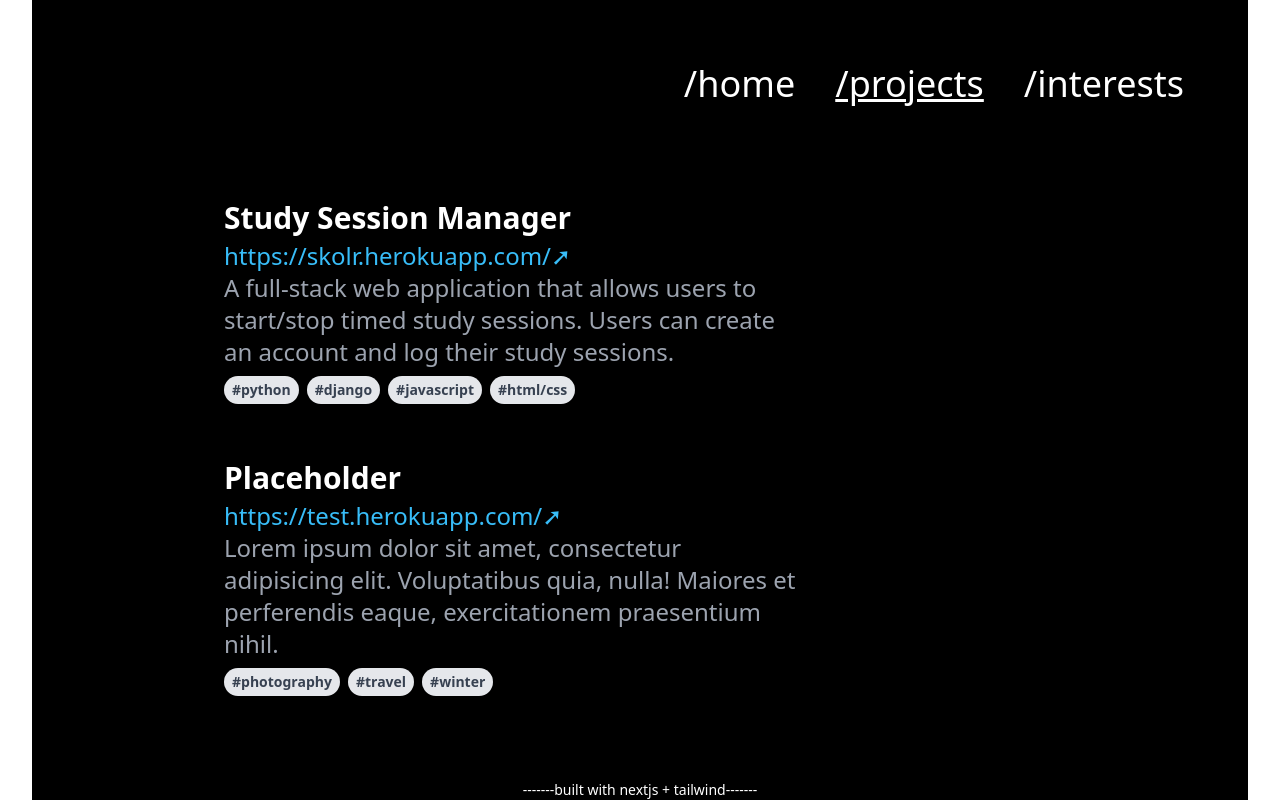
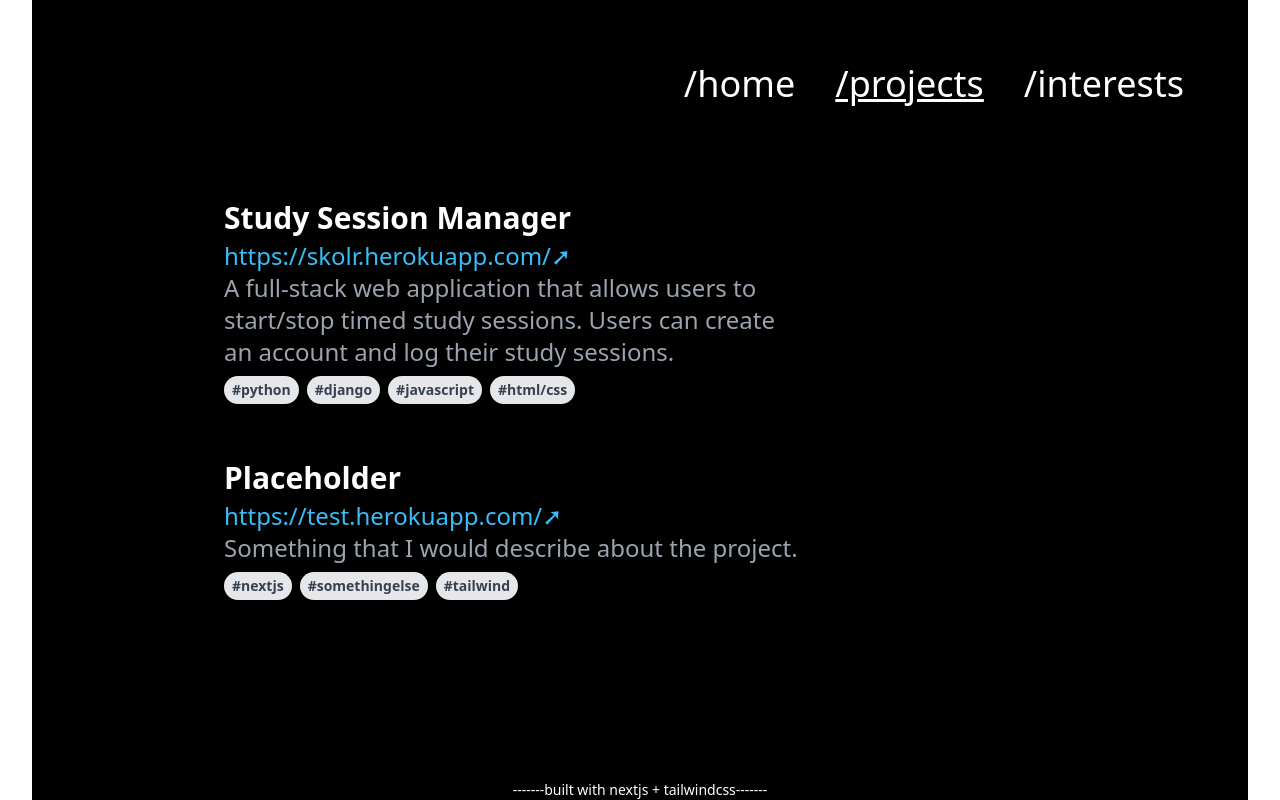
Before and after one commit to dannykd/portfolio-site, a Next.js app: page /projects in a window 1280 px wide. Built offline with nearby package versions, Linux system fonts and the light colour scheme.

Commit message:
fixed spacing

```diff
--- a/pages/index.js
+++ b/pages/index.js
@@ -48,7 +48,7 @@ export default function Home() {
           </div>
         </main>
         <footer>
-          <p className="text-white text-sm md:text-md text-center">-------built with nextjs + tailwind-------</p>
+          <p className="text-white text-sm md:text-md text-center">-------built with nextjs + tailwindcss-------</p>
         </footer>
       </body>
 
--- a/pages/projects.js
+++ b/pages/projects.js
@@ -22,7 +22,7 @@ function Projects() {
           <div clasName="flex flex-col">
             <div className="flex mt-8 md:mt-16">
 
-                        <div className="max-w-xl rounded overflow-hidden shadow-lg ml-8 md:ml-48 mb-8 md:mb-12 pt-8">
+              <div className="max-w-xl rounded overflow-hidden shadow-lg ml-8 md:ml-28 lg:ml-48 mb-8 md:mb-12 pt-8">
                   <div className="font-bold text-xl md:text-3xl mb-1 text-white rounded-lg">Study Session Manager</div>
                       <a href="https://skolr.herokuapp.com/" className="hover:font-semibold text-sky-400 text-m md:text-2xl pb-2">
                       https://skolr.herokuapp.com/➚
@@ -33,26 +33,24 @@ function Projects() {
 
                       <span className="inline-block bg-gray-200 rounded-full px-2 py-1 text-sm font-semibold text-gray-700 mr-2 mb-2">#python</span>
                       <span className="inline-block bg-gray-200 rounded-full px-2 py-1 text-sm font-semibold text-gray-700 mr-2 mb-2">#django</span>
-
                       <span className="inline-block bg-gray-200 rounded-full px-2 py-1 text-sm font-semibold text-gray-700 mr-2 mb-2">#javascript</span>
                       <span className="inline-block bg-gray-200 rounded-full px-2 py-1 text-sm font-semibold text-gray-700 mr-2 mb-2">#html/css</span>
                   </div>
               </div>
 
-                        <div className="max-w-xl rounded overflow-hidden shadow-lg ml-8 md:ml-48 mb-8 md:mb-12">
+              <div className="max-w-xl rounded overflow-hidden shadow-lg ml-8 md:ml-28 lg:ml-48 mb-8 md:mb-12">
                   <div className="font-bold text-xl md:text-3xl mb-1 text-white rounded-lg">Placeholder</div>
                       <a href="https://skolr.herokuapp.com/" className="hover:font-semibold text-sky-400 text-m md:text-2xl pb-2">
                       https://test.herokuapp.com/➚
                       </a>
                       <p className="text-gray-400 text-l md:text-2xl pb-2">
-                                Lorem ipsum dolor sit amet, consectetur adipisicing elit. Voluptatibus quia, nulla! Maiores et perferendis eaque, exercitationem praesentium nihil.
+                      Something that I would describe about the project.
                       </p>
 
-                                <span className="inline-block bg-gray-200 rounded-full px-2 py-1 text-sm font-semibold text-gray-700 mr-2 mb-2">#photography</span>
-                                <span className="inline-block bg-gray-200 rounded-full px-2 py-1 text-sm font-semibold text-gray-700 mr-2 mb-2">#travel</span>
-                                <span className="inline-block bg-gray-200 rounded-full px-2 py-1 text-sm font-semibold text-gray-700 mr-2 mb-2">#winter</span>
+                      <span className="inline-block bg-gray-200 rounded-full px-2 py-1 text-sm font-semibold text-gray-700 mr-2 mb-2">#nextjs</span>
+                      <span className="inline-block bg-gray-200 rounded-full px-2 py-1 text-sm font-semibold text-gray-700 mr-2 mb-2">#somethingelse</span>
+                      <span className="inline-block bg-gray-200 rounded-full px-2 py-1 text-sm font-semibold text-gray-700 mr-2 mb-2">#tailwind</span>
                   </div>
-
 
             </div>
 
@@ -61,7 +59,7 @@ function Projects() {
 
         </main>
         <footer>
-          <p className="text-white text-sm md:text-md text-center">-------built with nextjs + tailwind-------</p>
+          <p className="text-white text-sm md:text-md text-center">-------built with nextjs + tailwindcss-------</p>
         </footer>
       </body>
 
--- a/tailwind.config.js
+++ b/tailwind.config.js
@@ -4,7 +4,9 @@ module.exports = {
     "./components/**/*.{js,ts,jsx,tsx}",
   ],
   theme: {
-    extend: {},
+    extend: {
+      animation: {}
+    },
   },
   plugins: [],
 }
```
Also changed, not shown: styles/globals.css (line endings or trailing spaces). Lines whose indentation alone changed are shown as unchanged.
